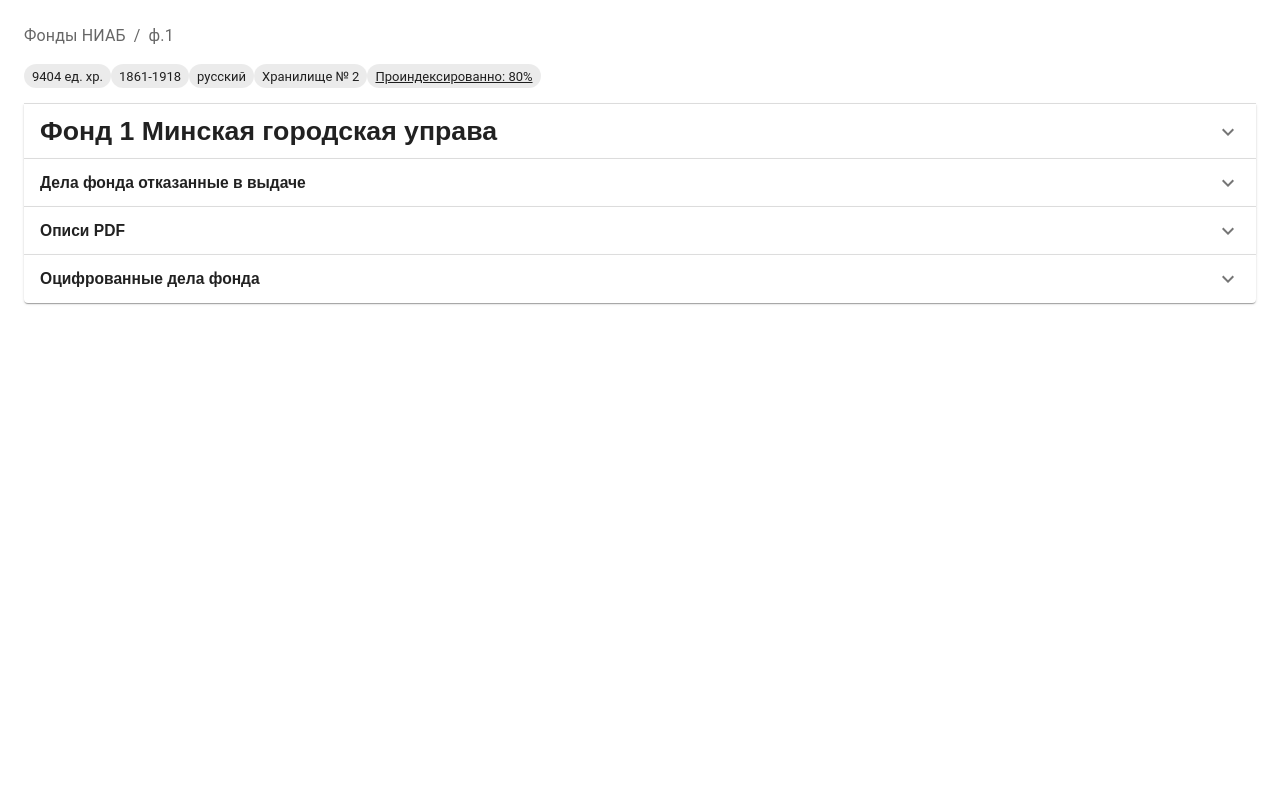
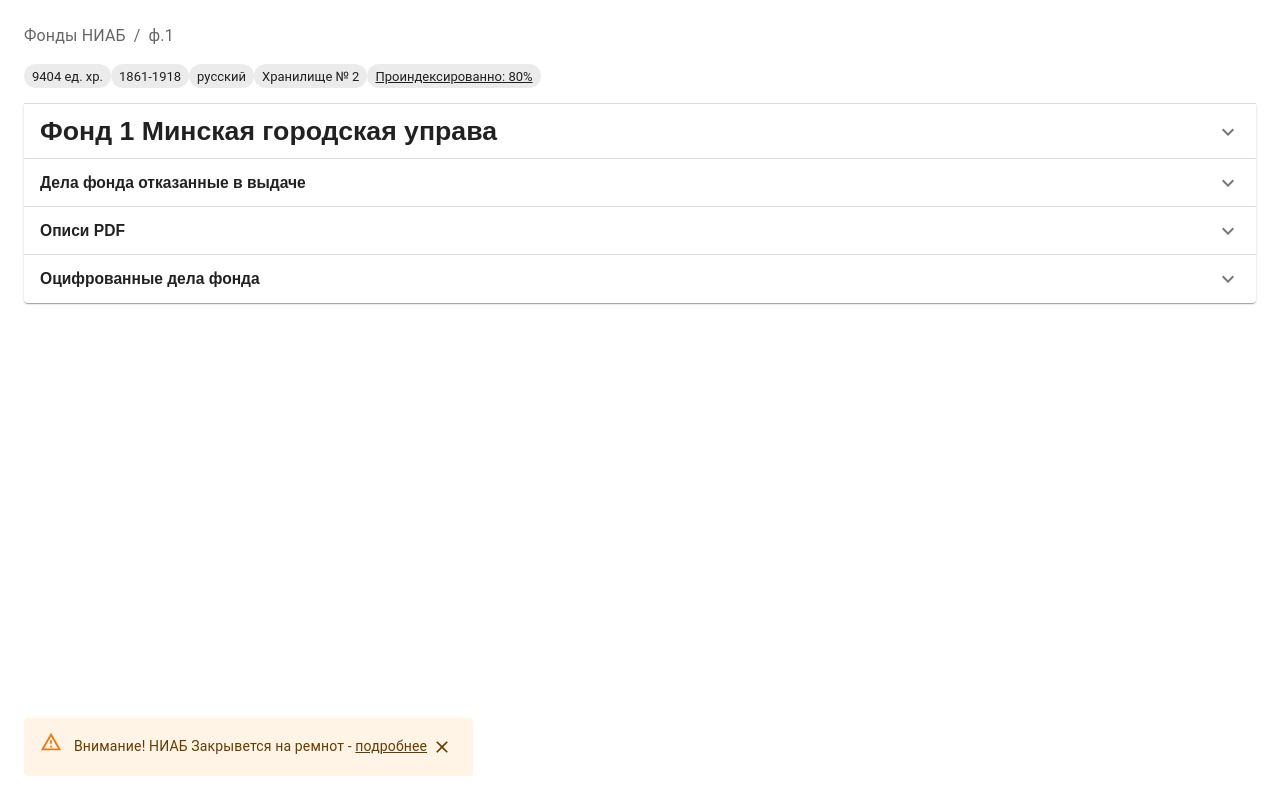
Before and after one commit to shappoff/shappoff.github.io, a Next.js app: page /niab/1 in a window 1280 px wide. Built offline with nearby package versions, Linux system fonts and the light colour scheme.

Commit message:
add niab info

```diff
--- /dev/null
+++ b/src/app/niab/layout.tsx
@@ -0,0 +1,10 @@
+import ColsedNIABInfo from "@/components/niab/ColsedNIABInfo";
+
+export default function Layout({ children }) {
+    return (
+        <>
+            <ColsedNIABInfo />
+            <>{children}</>
+        </>
+    )
+}
--- /dev/null
+++ b/src/components/niab/ColsedNIABInfo.tsx
@@ -0,0 +1,56 @@
+'use client'
+
+import * as React from 'react';
+import Snackbar, { SnackbarCloseReason } from '@mui/material/Snackbar';
+import IconButton from '@mui/material/IconButton';
+import CloseIcon from '@mui/icons-material/Close';
+import Link from "next/link";
+import Alert from '@mui/material/Alert';
+
+export default function ColsedNIABInfo() {
+    const [open, setOpen] = React.useState(true);
+
+    const handleClick = () => {
+        setOpen(true);
+    };
+
+    const handleClose = (
+        event: React.SyntheticEvent | Event,
+        reason?: SnackbarCloseReason,
+    ) => {
+        if (reason === 'clickaway') {
+            return;
+        }
+
+        setOpen(false);
+    };
+
+    return (
+        <div>
+            <Snackbar
+                open={open}
+                onClose={handleClose}
+            >
+                <Alert severity="warning">
+                    Внимание! НИАБ Закрывется на ремнот&nbsp;-&nbsp;
+                    <Link target="_blank" href="https://niab.by/newsite/ru/Priostanovka_hkranilische4"
+                          color="secondary"
+                          size="small"
+                          onClick={handleClose}
+                    >
+                     <u>подробнее</u>
+                    </Link>
+                    <IconButton
+                        size="small"
+                        aria-label="close"
+                        color="inherit"
+                        onClick={handleClose}
+                    >
+                        <CloseIcon fontSize="small" />
+                    </IconButton>
+                </Alert>
+
+            </Snackbar>
+        </div>
+    );
+}
```
